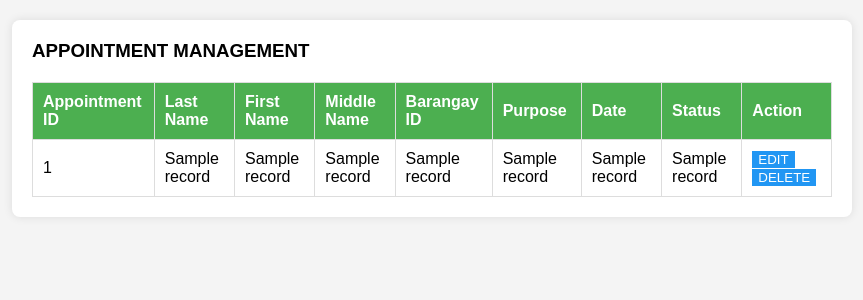
After one commit to e4677/project_drafts, a Flask app: template Python_web_proj/templates/appointment.html in a window 1280 px wide. The commit adds this page. Shown: the top 300 px of the page, without its empty margins (208-1071 px from the left). Run offline with Flask 3, Linux system fonts and the light colour scheme; the template is opened without the code that fills it: most values are stand-ins (such as "Sample title", 1, 10 or a date in 2020); parts of the project's set-up code (start-up, migrations or seed data) failed here and were passed over.

Commit message:
Added appointment manager

```diff
--- /dev/null
+++ b/Python_web_proj/templates/appointment.html
@@ -0,0 +1,52 @@
+<!DOCTYPE html>
+<html lang="en">
+<head>
+    <meta charset="UTF-8">
+    <meta name="viewport" content="width=device-width, initial-scale=1.0">
+    <title>APPOINTMENT MANAGEMENT</title>
+    <link rel="stylesheet" href="/static/functionstyles.css">
+</head>
+<body>
+    <div class="submain">
+        <table class="read-main">
+            <h3>APPOINTMENT MANAGEMENT</h3>
+            <tr>
+                <th>Appointment ID</th>
+                <th>Last Name</th>
+                <th>First Name</th>
+                <th>Middle Name</th>
+                <th>Barangay ID</th>
+                <th>Purpose</th>
+                <th>Date</th>
+                <th>Status</th>
+                <th>Action</th>
+            </tr>
+            {% for record in appointment %}
+                <tr>
+                    <td>{{ record[0] }}</td>
+                    <td>{{ record[1] }}</td>
+                    <td>{{ record[2] }}</td>
+                    <td>{{ record[3] }}</td>
+                    <td>{{ record[4] }}</td>
+                    <td>{{ record[5] }}</td>
+                    <td>{{ record[6] }}</td>
+                    <td>{{ record[7] }}</td>
+                    <td>
+                        <form action="/appointment" method="post">
+                            <input type="submit" name="edit" value="EDIT">
+                            <input type="hidden" name="editappointmentid" value="{{ record[0] }}">
+                            <input type="hidden" name="editstatus" value="{{ record[7] }}">
+                            <input type="hidden" name="action" value="edit">
+                        </form>
+                        <form action="/appointment" method="post">
+                            <input type="submit" name="delete" value="DELETE">
+                            <input type="hidden" name="deleteappointmentid" value="{{ record[0] }}">
+                            <input type="hidden" name="action" value="delete">
+                        </form>
+                    </td>
+                </tr>
+            {% endfor %}
+        </table>
+    </div>
+</body>
+</html>
```
Also changed, not shown: Python_web_proj/templates/updateAppointment.html (+5 -4 lines).
